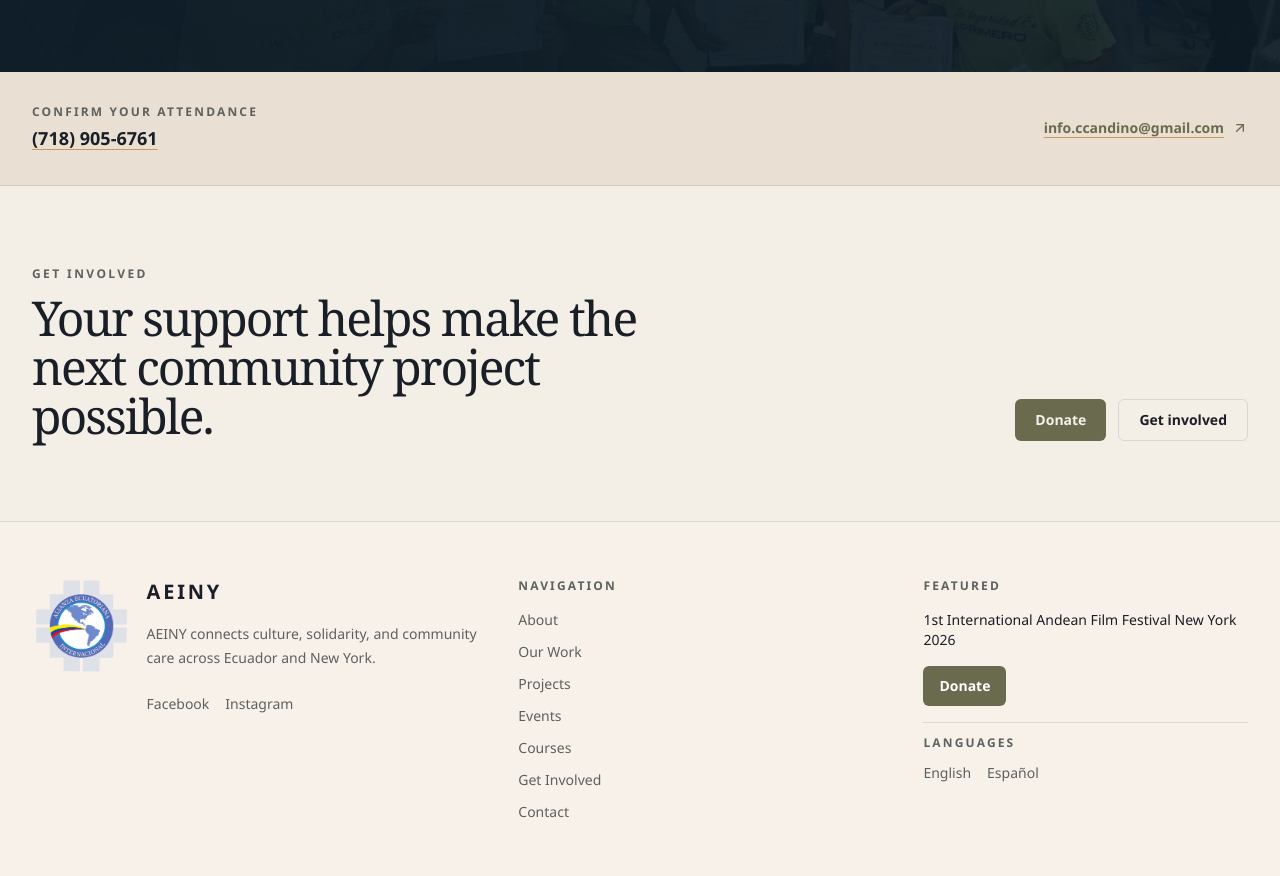
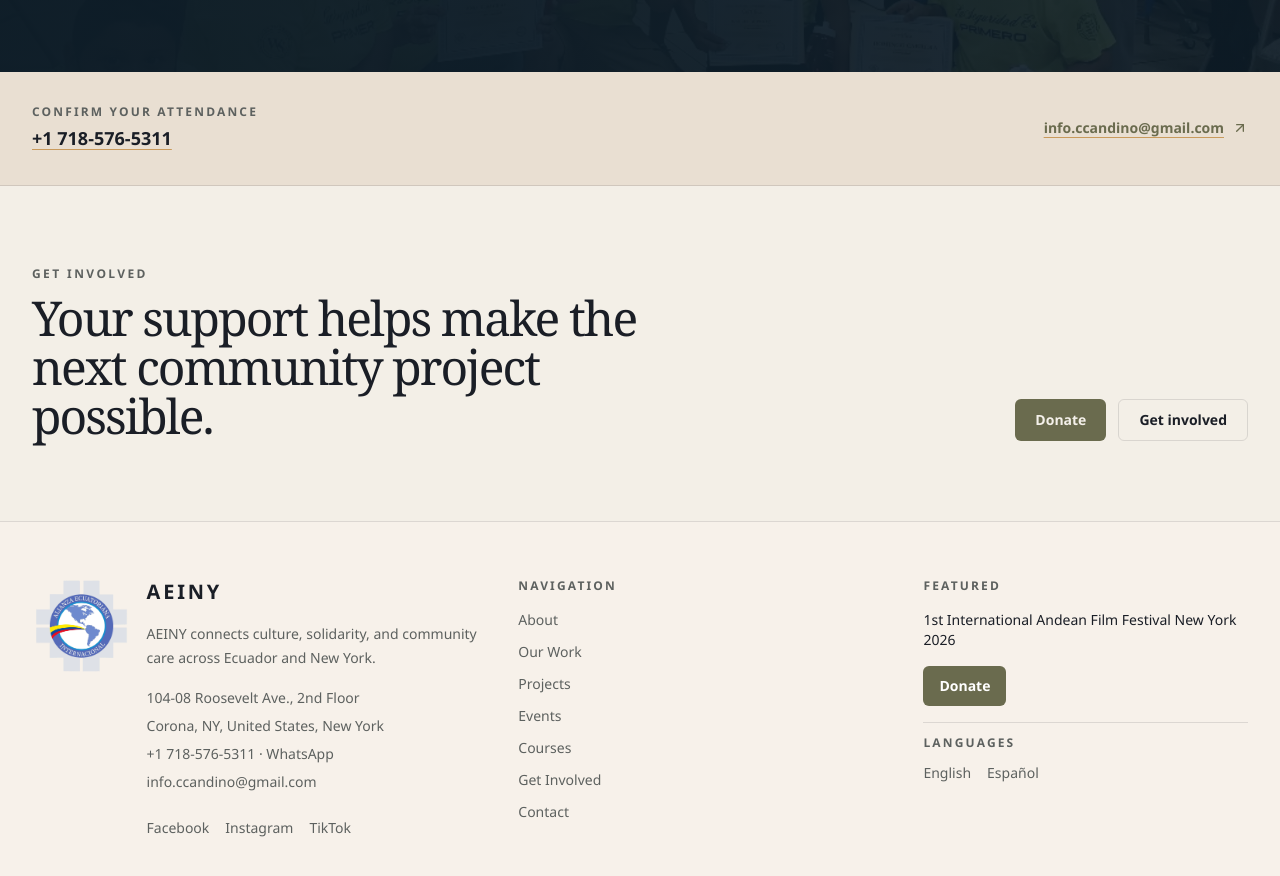
Before and after one commit to MartFrida/aeny2, a React (Vite) app: page /1 in a window 1280 px wide. Shown: the part 4580-5456 px from the top of the page. Built offline with nearby package versions, Linux system fonts and the light colour scheme.

Commit message:
added contacts

```diff
--- a/src/components/common/PageMetadata.tsx
+++ b/src/components/common/PageMetadata.tsx
@@ -1,4 +1,5 @@
 import { useEffect } from 'react'
+import { contactInfo } from '../../data/contact'
 
 type PageMetadataProps = {
   language: string
@@ -63,6 +64,16 @@ export function PageMetadata({
         '@type': 'Organization',
         name: 'Alianza Ecuatoriana Internacional',
         url: 'https://www.aeiny.org/',
+        telephone: contactInfo.phone,
+        email: contactInfo.email,
+        address: {
+          '@type': 'PostalAddress',
+          streetAddress: contactInfo.addressLine1,
+          addressLocality: 'Corona',
+          addressRegion: 'NY',
+          addressCountry: 'US',
+        },
+        sameAs: [contactInfo.tiktok],
       })
       document.head.append(organizationData)
     }
--- a/src/components/layout/Footer.tsx
+++ b/src/components/layout/Footer.tsx
@@ -1,6 +1,7 @@
 import { Link } from 'react-router-dom'
 import { useTranslation } from 'react-i18next'
 import { Container } from '../common/Container'
+import { contactInfo } from '../../data/contact'
 
 export function Footer() {
   const { i18n, t } = useTranslation()
@@ -34,12 +35,25 @@ export function Footer() {
           <div>
             <p className="text-xl font-semibold tracking-[0.14em] text-(--foreground)">AEINY</p>
             <p className="mt-4 max-w-md text-sm leading-6 text-(--muted)">{t('footer.tagline')}</p>
+            <address className="mt-4 space-y-1 text-sm not-italic leading-6 text-(--muted)">
+              <p>{contactInfo.addressLine1}</p>
+              <p>{contactInfo.addressLine2}</p>
+              <p>
+                <a href={contactInfo.phoneHref} className="transition hover:text-(--foreground)">{contactInfo.phone}</a>
+                {' · '}
+                <a href={contactInfo.whatsappHref} target="_blank" rel="noreferrer" className="transition hover:text-(--foreground)">{t('contact.whatsapp')}</a>
+              </p>
+              <p><a href={contactInfo.emailHref} className="transition hover:text-(--foreground)">{contactInfo.email}</a></p>
+            </address>
             <div className="mt-6 flex items-center gap-4 text-sm text-(--muted)">
               <a href="https://www.facebook.com/alianzaecuatorianaIntofficial" target="_blank" rel="noreferrer" className="transition hover:text-(--foreground)">
                 Facebook
               </a>
               <a href="https://www.instagram.com/alianzaecuatorianaint/?hl=es" target="_blank" rel="noreferrer" className="transition hover:text-(--foreground)">
                 Instagram
+              </a>
+              <a href={contactInfo.tiktok} target="_blank" rel="noreferrer" className="transition hover:text-(--foreground)">
+                TikTok
               </a>
             </div>
           </div>
--- /dev/null
+++ b/src/data/contact.ts
@@ -0,0 +1,14 @@
+export const contactInfo = {
+  address: '104-08 Roosevelt Ave., 2nd Floor, Corona, NY, United States, New York',
+  addressLine1: '104-08 Roosevelt Ave., 2nd Floor',
+  addressLine2: 'Corona, NY, United States, New York',
+  mapAddress: '104-08 Roosevelt Ave., 2nd Floor, Corona, NY 11368, USA',
+  directionsUrl: 'https://www.google.com/maps/dir/?api=1&destination=104-08%20Roosevelt%20Ave%2C%20Corona%2C%20NY%2011368',
+  phone: '+1 718-576-5311',
+  phoneHref: 'tel:+17185765311',
+  whatsapp: '+1 718-576-5311',
+  whatsappHref: 'https://wa.me/17185765311',
+  email: 'info.ccandino@gmail.com',
+  emailHref: 'mailto:info.ccandino@gmail.com',
+  tiktok: 'https://www.tiktok.com/@alianzaecuatoriana',
+} as const
--- a/src/data/events/kuriChasqui2026.ts
+++ b/src/data/events/kuriChasqui2026.ts
@@ -1,3 +1,5 @@
+import { contactInfo } from '../contact'
+
 export type KuriChasqui2026Event = {
   id: string
   slug: string
@@ -69,11 +71,11 @@ export const kuriChasqui2026Event: KuriChasqui2026Event = {
   endDate: 'November 15, 2026',
   time: '14:00 / 2:00 PM',
   venue: 'Centro Comunitario Andino',
-  address: '102-14 37th Ave, 2nd Floor\nCorona, NY 11368\nNew York',
+  address: contactInfo.address,
   organizer: 'Alianza Ecuatoriana Internacional',
   coOrganizer: 'Centro Comunitario Andino',
-  rsvpPhone: '(718) 905-6761',
-  rsvpEmail: 'info.ccandino@gmail.com',
+  rsvpPhone: contactInfo.phone,
+  rsvpEmail: contactInfo.email,
   location: 'New York',
   poster: '/images/kuri-chasqui/kuri-chasqui-2026-poster.jpg',
   featured: true,
--- a/src/i18n/en/common.json
+++ b/src/i18n/en/common.json
@@ -720,7 +720,14 @@
   },
   "contact": {
     "title": "Contact",
-    "intro": "We welcome partnerships, inquiries, and collaborations with community organizations and allies."
+    "intro": "We welcome partnerships, inquiries, and collaborations with community organizations and allies.",
+    "generalInquiries": "General inquiries",
+    "partnerships": "Partnerships",
+    "partnershipsCopy": "AEINY welcomes collaborations with institutions, cultural organizations, and community partners.",
+    "whatsapp": "WhatsApp",
+    "followOnTikTok": "Follow AEINY on TikTok",
+    "findUs": "Find us",
+    "getDirections": "Get directions"
   },
   "notFound": {
     "title": "Page not found",
--- a/src/i18n/es/common.json
+++ b/src/i18n/es/common.json
@@ -720,7 +720,14 @@
   },
   "contact": {
     "title": "Contacto",
-    "intro": "Recibimos consultas, alianzas y colaboraciones con organizaciones comunitarias y aliados."
+    "intro": "Recibimos consultas, alianzas y colaboraciones con organizaciones comunitarias y aliados.",
+    "generalInquiries": "Consultas generales",
+    "partnerships": "Alianzas",
+    "partnershipsCopy": "AEINY recibe con agrado colaboraciones con instituciones, organizaciones culturales y aliados comunitarios.",
+    "whatsapp": "WhatsApp",
+    "followOnTikTok": "Sigue a AEINY en TikTok",
+    "findUs": "Cómo llegar",
+    "getDirections": "Cómo llegar"
   },
   "notFound": {
     "title": "Página no encontrada",
--- a/src/pages/Contact/index.tsx
+++ b/src/pages/Contact/index.tsx
@@ -2,6 +2,7 @@ import { useTranslation } from 'react-i18next'
 import { Container } from '../../components/common/Container'
 import { PageHero } from '../../components/common/PageHero'
 import { Section } from '../../components/common/Section'
+import { contactInfo } from '../../data/contact'
 
 export function ContactPage() {
   const { t } = useTranslation()
@@ -12,13 +13,43 @@ export function ContactPage() {
       <Section>
         <Container className="grid gap-6 md:grid-cols-2">
           <article className="rounded-2xl border border-(--border) bg-(--surface) p-6">
-            <h2 className="text-2xl font-semibold text-(--foreground)">General inquiries</h2>
-            <p className="mt-3 text-(--muted)">Email and contact details will be added when the official communication channels are confirmed.</p>
+            <h2 className="text-2xl font-semibold text-(--foreground)">{t('contact.generalInquiries')}</h2>
+            <div className="mt-4 space-y-3 text-(--muted)">
+              <p>{contactInfo.addressLine1}<br />{contactInfo.addressLine2}</p>
+              <p><a href={contactInfo.phoneHref} className="hover:text-(--foreground)">{contactInfo.phone}</a></p>
+              <p><a href={contactInfo.whatsappHref} target="_blank" rel="noreferrer" className="hover:text-(--foreground)">{t('contact.whatsapp')}: {contactInfo.whatsapp}</a></p>
+              <p><a href={contactInfo.emailHref} className="hover:text-(--foreground)">{contactInfo.email}</a></p>
+              <p><a href={contactInfo.tiktok} target="_blank" rel="noreferrer" className="hover:text-(--foreground)">{t('contact.followOnTikTok')}</a></p>
+            </div>
           </article>
           <article className="rounded-2xl border border-(--border) bg-(--surface) p-6">
-            <h2 className="text-2xl font-semibold text-(--foreground)">Partnerships</h2>
-            <p className="mt-3 text-(--muted)">AEINY welcomes collaborations with institutions, cultural organizations, and community partners.</p>
+            <h2 className="text-2xl font-semibold text-(--foreground)">{t('contact.partnerships')}</h2>
+            <p className="mt-3 text-(--muted)">{t('contact.partnershipsCopy')}</p>
           </article>
+        </Container>
+      </Section>
+      <Section className="pt-0">
+        <Container>
+          <div className="flex flex-col gap-4 sm:flex-row sm:items-end sm:justify-between">
+            <h2 className="text-2xl font-semibold text-(--foreground)">{t('contact.findUs')}</h2>
+            <a
+              href={contactInfo.directionsUrl}
+              target="_blank"
+              rel="noopener noreferrer"
+              className="inline-flex w-fit items-center justify-center rounded-md bg-(--primary) px-5 py-3 text-sm font-semibold text-white transition hover:bg-[#4d4d3d]"
+            >
+              {t('contact.getDirections')}
+            </a>
+          </div>
+          <div className="mt-6 h-[320px] overflow-hidden rounded-2xl border border-(--border) shadow-sm md:h-[440px]">
+            <iframe
+              title={t('contact.findUs')}
+              src={`https://www.google.com/maps?q=${encodeURIComponent(contactInfo.mapAddress)}&output=embed`}
+              loading="lazy"
+              className="h-full w-full border-0"
+              referrerPolicy="no-referrer-when-downgrade"
+            />
+          </div>
         </Container>
       </Section>
     </>
--- a/src/pages/Home/index.tsx
+++ b/src/pages/Home/index.tsx
@@ -3,6 +3,7 @@ import { useTranslation } from "react-i18next";
 import { Link } from "react-router-dom";
 import { Button } from "../../components/common/Button";
 import { Container } from "../../components/common/Container";
+import { contactInfo } from "../../data/contact";
 import { kuriChasqui2026Event } from "../../data/events/kuriChasqui2026";
 
 const homeImages = {
@@ -172,7 +173,7 @@ export function HomePage() {
                 {t("home.ctaPrimary")} <ArrowRight size={16} className="ml-2" />
               </Button>
               <a
-                href={`mailto:${kuriChasqui2026Event.rsvpEmail}`}
+                href={contactInfo.emailHref}
                 className="inline-flex items-center justify-center rounded-md border border-white/20 bg-white/5 px-5 py-2.5 text-sm font-semibold text-white transition-colors hover:bg-white/10 focus-visible:outline-none focus-visible:ring-2 focus-visible:ring-(--ring) focus-visible:ring-offset-2 focus-visible:ring-offset-(--surface-dark)"
               >
                 {t("home.rsvpCta")}
@@ -474,17 +475,17 @@ export function HomePage() {
               {t("home.rsvpTitle")}
             </p>
             <a
-              href={`tel:${kuriChasqui2026Event.rsvpPhone.replace(/[^\d+]/g, "")}`}
+              href={contactInfo.phoneHref}
               className="mt-1 inline-block text-lg font-semibold text-(--foreground) underline decoration-(--accent) underline-offset-4"
             >
-              {kuriChasqui2026Event.rsvpPhone}
+              {contactInfo.phone}
             </a>
           </div>
           <a
-            href={`mailto:${kuriChasqui2026Event.rsvpEmail}`}
+            href={contactInfo.emailHref}
             className="inline-flex items-center gap-2 text-sm font-semibold text-(--primary) underline decoration-(--accent) underline-offset-4"
           >
-            {kuriChasqui2026Event.rsvpEmail} <ArrowUpRight size={16} />
+            {contactInfo.email} <ArrowUpRight size={16} />
           </a>
         </Container>
       </section>
```
